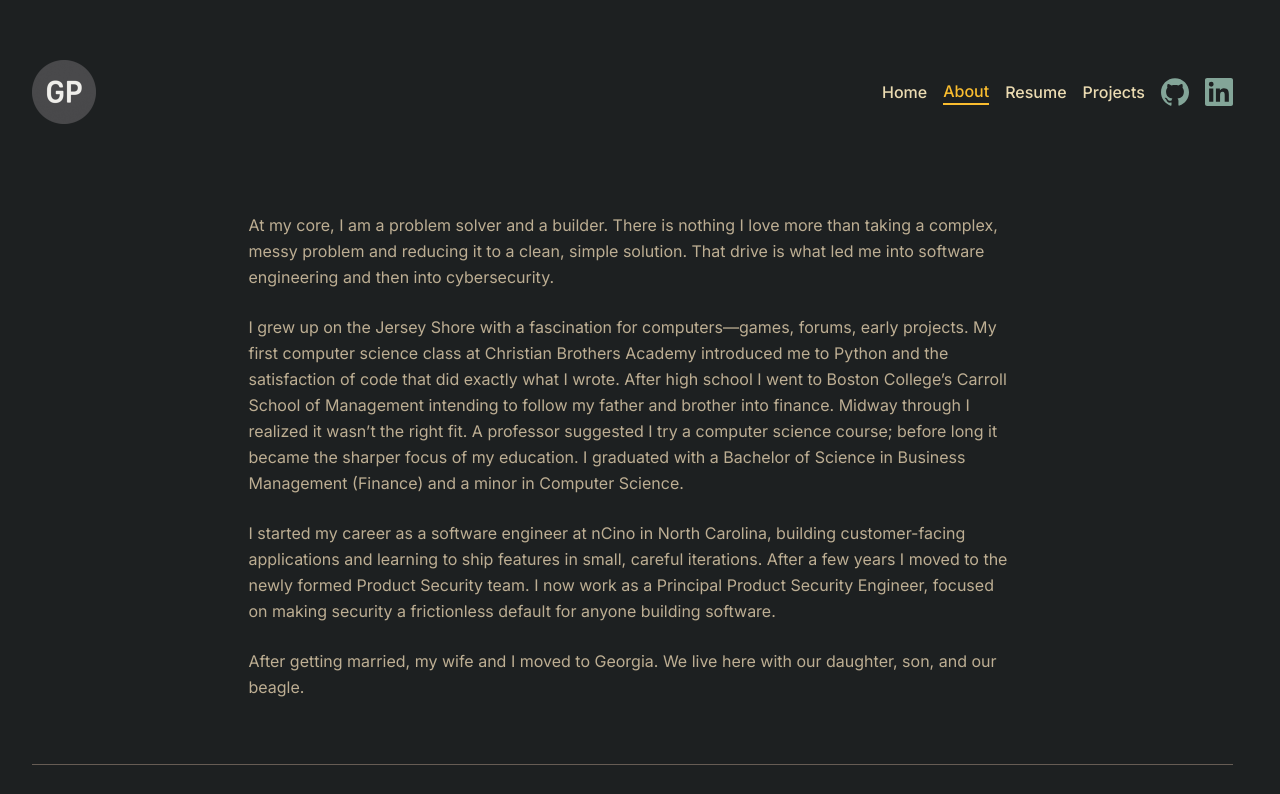
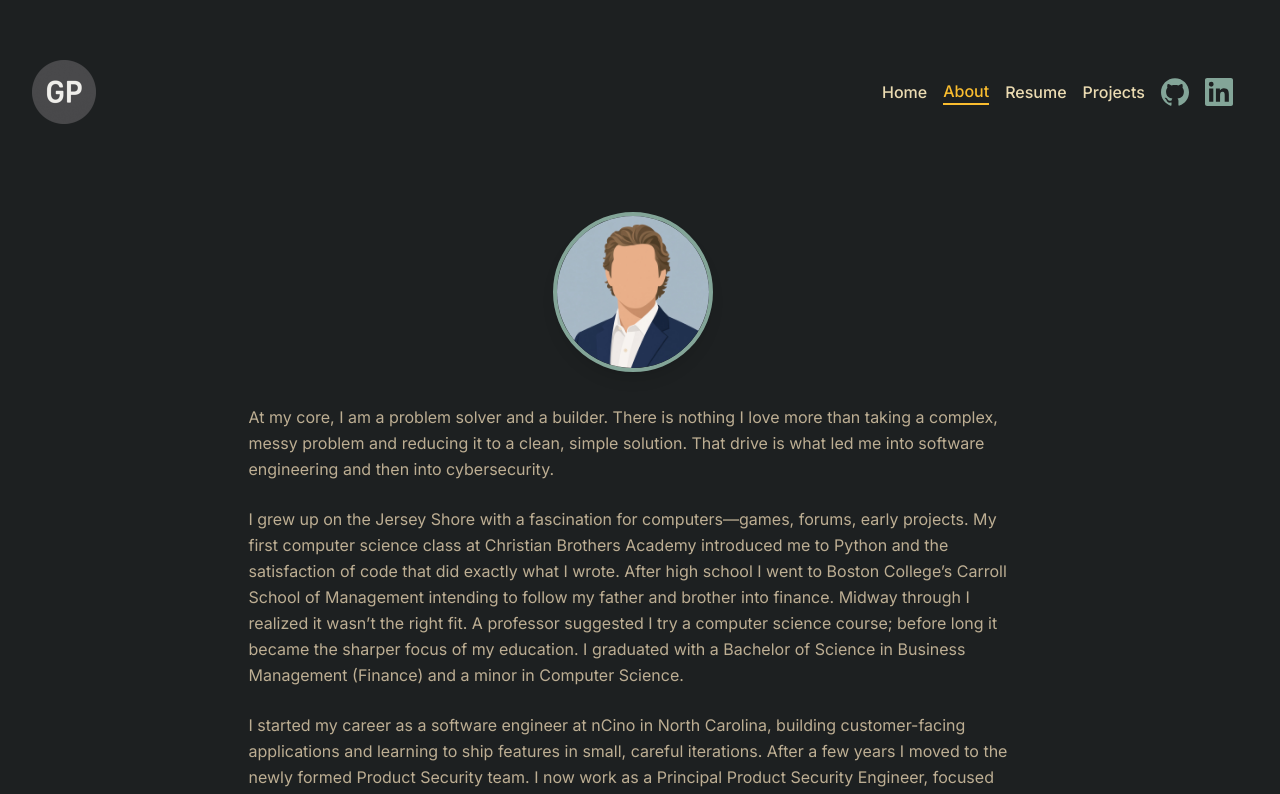
Before and after one commit to garretpatten/garretpatten.com, a Vue app: page /about in a window 1280 px wide. Shown: the top 794 px of the page. Built offline with nearby package versions, Linux system fonts and the light colour scheme.

Commit message:
feat(about): add illustrated portrait to About page

```diff
--- a/src/views/AboutView.vue
+++ b/src/views/AboutView.vue
@@ -3,6 +3,14 @@
     <h1 class="sr-only">About</h1>
 
     <div class="max-w-none soft-enter soft-enter-delay-1">
+      <img
+        src="/garret-avatar.jpeg"
+        alt="Illustrated portrait of Garret Patten"
+        width="512"
+        height="512"
+        decoding="async"
+        class="w-32 md:w-40 aspect-square rounded-full object-cover mx-auto mb-8 border-4 border-cobalt-400 shadow-lg"
+      />
       <p class="font-sans text-base text-gray-300 leading-relaxed mb-6">
         At my core, I am a problem solver and a builder. There is nothing I love
         more than taking a complex, messy problem and reducing it to a clean,
```
Also changed, not shown: public/garret-avatar.jpeg (added), 1 other file (tests, documents, lock files or other folders).
